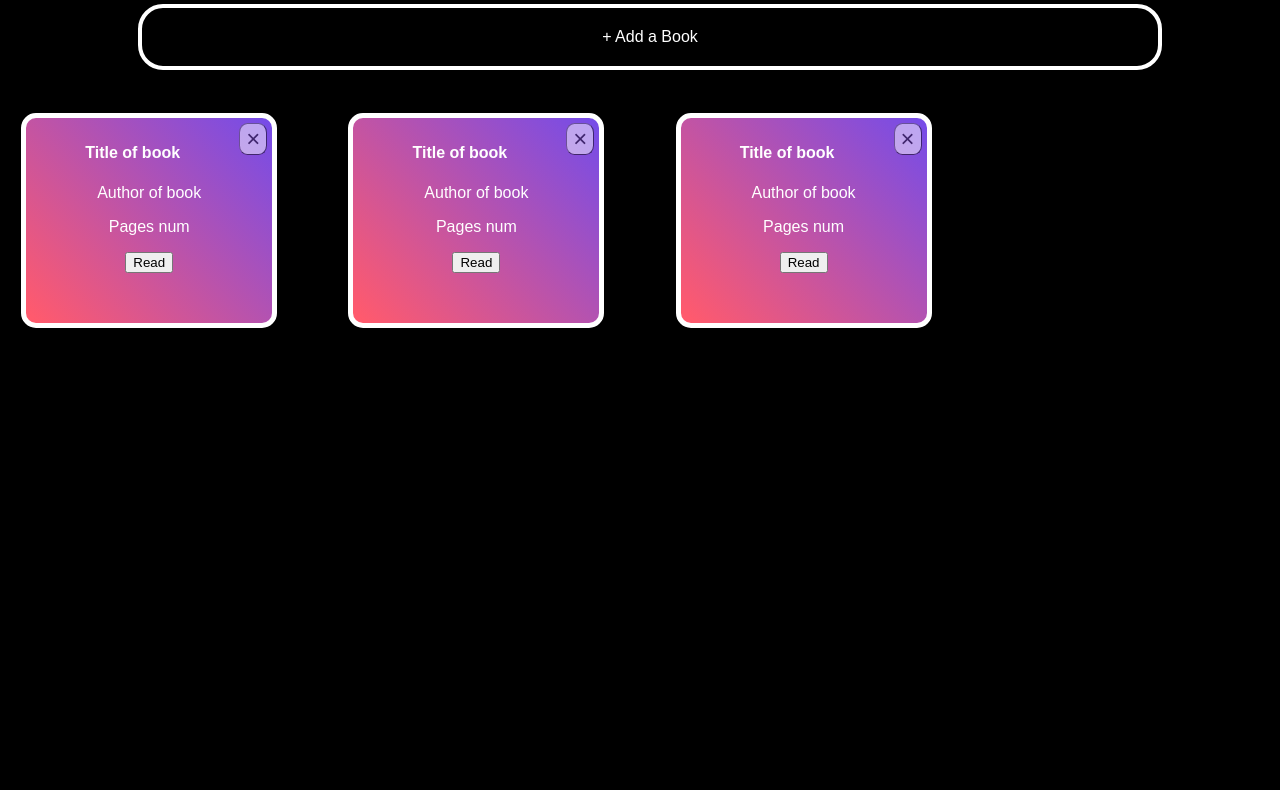
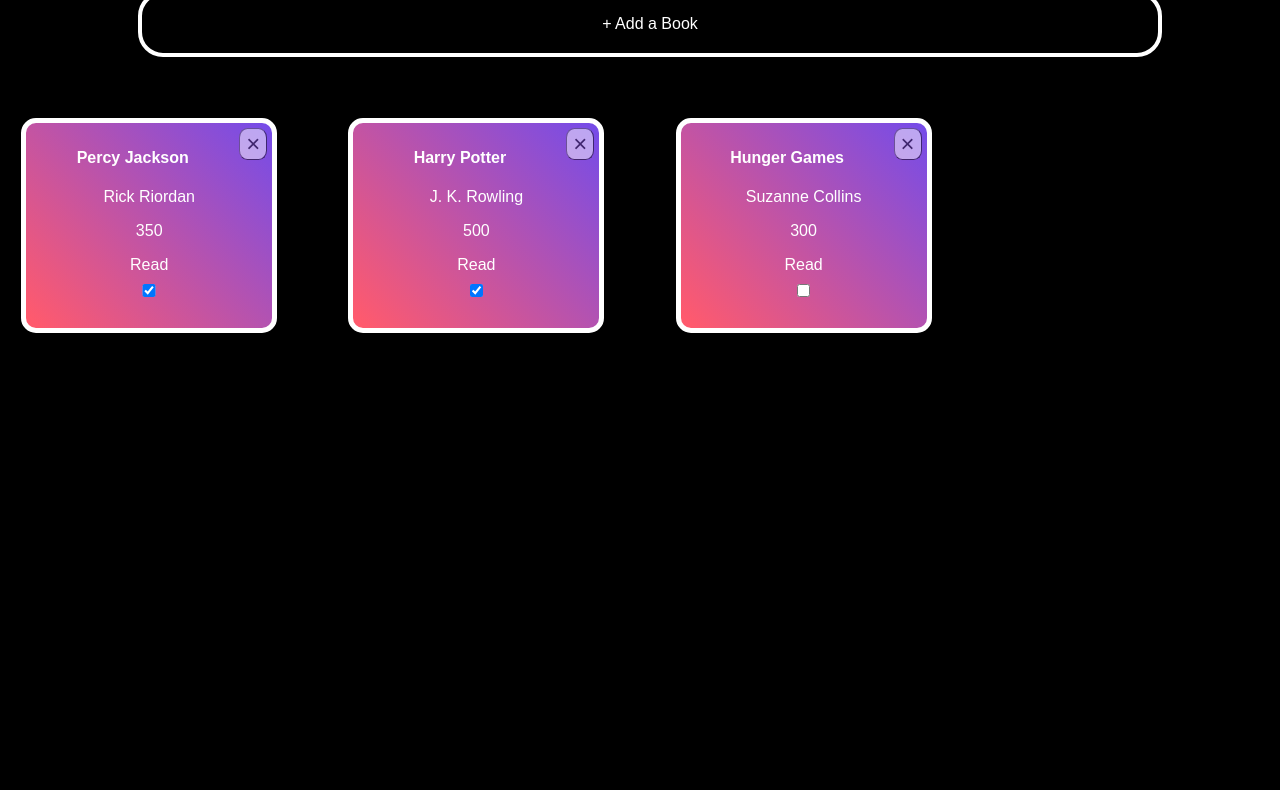
Before and after one commit to sara-naeem-cs/LibraryProject, a plain HTML site: page index.html in a window 1280 px wide. Shown: the part 84-874 px from the top of the page. Before the commit the page ends 800 px from the top, so only its background shows below. Drawn offline with Linux system fonts and the light colour scheme.

Commit message:
completed everything except read checkbox funcionality

```diff
--- a/index.html
+++ b/index.html
@@ -1,11 +1,12 @@
-<!DOCTYPE html>
 <html lang="en">
+
   <head>
     <meta charset="UTF-8">
     <title>The Best Library</title>
     <link rel="stylesheet" type="text/css" href="style.css" />
-    <script src="script.js"></script>
+    <script src="script.js" defer></script>
   </head>
+
   <body>
     <h1>Book Tracker</h1>
     <div class="form-container" id="myForm">
@@ -20,37 +21,19 @@
           <input type="text" id="book-author" placeholder="Margaret Thatcher" required></label>
         <label for="age">Pages:
           <input type="number" name="pages" id="pages" required></label>
+        <label for="book-status">Read
+        <input type="checkbox" id="book-status" value="read" checked> </label>
         <button type="button" id="submit" class="btn">Submit</button>
       </form>
     </div>
+
+    <div id="add-books-btn-div">
+    <button id="addBookBtn">+ Add a Book</button>
+    </div>
     <br>
-     <button id="addBookBtn">+ Add a Book</button>
+    <div class="book-holder" id="book-holder">
+    </div>
 
-    <div class="book-holder" id="book-holder">
-        <!-- -->
-        <div class="book" data-book="0">
-          <button class="delete"><span class="text">&times;</span></button>
-          <h4>Title of book</h4>
-          <p>Author of book</p>
-          <p>Pages num</p>
-          <button class="read"><span class="text">Read</span></button>
-        </div>
-        <div class="book" data-book="1">
-          <button class="delete"><span class="text">&times;</span></button>
-          <h4>Title of book</h4>
-          <p>Author of book</p>
-          <p>Pages num</p>
-          <button class="read"><span class="text">Read</span></button>
-        </div>
-      <div class="book" data-book="2">
-          <button class="delete"><span class="text">&times;</span></button>
-          <h4>Title of book</h4>
-          <p>Author of book</p>
-          <p>Pages num</p>
-          <button class="read"><span class="text">Read</span></button>
-      </div>
-      </div> <!--end of book holder div-->
+  </body>
 
-    <!--</div>-->
-</body>
 </html>
--- a/script.js
+++ b/script.js
@@ -5,7 +5,7 @@
   const newPages = document.getElementById("pages")
   const submitButton = document.getElementById("submit")
   const bookContainter = document.getElementById("book-holder");
-    const deleteButtons = document.querySelectorAll(".delete");
+  let deleteButtons = document.querySelectorAll(".delete");
   const openFormBtn = document.getElementById('addBookBtn');
   const closeFormBtn = document.getElementById("close-btn");
 
@@ -13,9 +13,9 @@
 
 
   let myLibrary = [];
-    const book1 = new Book("title1", "author1", 4, true)
-    const book2 = new Book("title2", "author1", 8, true)
-    const book3 = new Book("title3", "author1", 12, true)
+  const book1 = new Book("Percy Jackson", "Rick Riordan", 350, true)
+  const book2 = new Book("Harry Potter", "J. K. Rowling", 500, true)
+  const book3 = new Book("Hunger Games", "Suzanne Collins", 300, false)
 
   addBookToLibrary(book1);
   addBookToLibrary(book2);
@@ -33,45 +33,68 @@
     myLibrary.push(book);
   }
 
-    function printBooks(){
+  function printBooks() {
     for (var i = 0; i < myLibrary.length; i++) {
       console.log(myLibrary[i]);
     }
   }
 
-    function showBooks(){
-        let newContent = `<div class="book" data-book="${myLibrary.length}">
+  function removeBooks() {
+    document.querySelectorAll(".book").forEach(book => book.remove());
+  }
+
+  function showAllBooks() {
+    removeBooks();
+    let i = 0;
+    myLibrary.forEach((book, i) => {
+      let status = "unchecked";
+      if (book.read) {
+        status = "checked";
+      }
+
+
+      let newContent = `<div class="book" data-book="${i}">
                         <button class="delete"><span class="text">&times;</span></button>
-                        <h4>${newName.value}</h4>
-                        <p>${newAuthor.value}</p>
-                        <p>${newPages.value}</p>
-                        <button class="read"><span class="text">Read</span></button>
+                        <h4>${book.title}</h4>
+                        <p>${book.author}</p>
+                        <p>${book.numPages}</p>
+
+												<label for="existing-book-status">Read</label>
+                        <input type="checkbox" id="existing-book-status" name="read" value="read" ${status}>
                         </div>`;
+
       bookContainter.insertAdjacentHTML("beforeend", newContent);
+
+
+
+
+    });
+
+    deleteButtons = document.querySelectorAll(".delete");
+    deleteButtons.forEach((deleteButton) => {
+       deleteButton.addEventListener("click", handleClick);
+    });
+
   }
+
 
   submitButton.addEventListener('click', (event) => {
     event.preventDefault();
     console.log(newName.value);
     console.log(newAuthor.value);
     console.log(newPages.value);
-        const book = new Book(newName.value, newAuthor.value, newPages.value, true);
-        showBooks();
+    let book_status = true;
+    if (document.getElementById("book-status").checked) {
+      book_status = true;
+    } else {
+      book_status = false;
+    }
+
+    const book = new Book(newName.value, newAuthor.value, newPages.value, book_status);
     addBookToLibrary(book)
+    showAllBooks();
   });
 
-  deleteButtons.forEach(book=> {
-    book.addEventListener("click", function(e) {
-            const clickedBook = e.target.parentElement.parentElement;
-            var index = clickedBook.getAttribute('data-type');
-
-            clickedBook.remove();
-            //Need to remove the specific book from the array:
-            console.log(myLibrary);
-            myLibrary.splice(parseInt(index), 1);
-            console.log(myLibrary);
-      });
-  });
 
 
   openFormBtn.addEventListener('click', () => {
@@ -85,17 +108,30 @@
     }
   });
 
-  closeFormBtn.addEventListener('click', () =>{
+  closeFormBtn.addEventListener('click', () => {
     const form = document.getElementById('myForm');
     form.style.display = 'none';
     openFormBtn.style.display = 'block';
   })
 
-    //************************************************* */
 
 
 
-    function main(){
+  const handleClick = (event) => {
+
+    //console.log("helo");
+    let index = event.target.parentNode.parentNode.getAttribute("data-book");
+    //We delete this from the library and then re-render everything
+    console.log("hello",index);
+    myLibrary.splice(parseInt(index), 1);
+    showAllBooks();
+  }
+
+
+
+  Window.onload = showAllBooks();
+
+  function main() {
 
   }
   main();
--- a/style.css
+++ b/style.css
@@ -1,6 +1,9 @@
 * {
   font-family: "Montserrat", sans-serif;
+    overflow:auto;
+
 }
+
 body {
   font-family: Helvetica;
   margin: 0;
@@ -9,12 +12,13 @@
 
 h1 {
   font-size: 2.5em;
-margin: .6em 0;
+  margin: .16em 0;
   display: block;
   text-align: center;
   background: -webkit-linear-gradient(rgb(255, 90, 109), rgb(119, 76, 231));
   -webkit-background-clip: text;
   -webkit-text-fill-color: transparent;
+
 
 }
 
@@ -27,8 +31,8 @@
   height: 100%;
 }
 
-.book{
-  padding-top:2%;
+.book {
+  padding-top: 2%;
   height: 200px;
   background-color: #ee82ee;
   /*background-image: linear-gradient(to bottom right, #ee82ee, #9932cc);*/
@@ -40,19 +44,21 @@
 }
 
 
-input{
-margin:10px 0;
+input {
+  margin: 10px 0;
   padding: 10px;
-border-radius:10px;
+  border-radius: 10px;
   width: 90%;
   color: purple;
 }
 
-#myForm{
+#myForm {
+  z-index: 9999;
+  overflow-y:auto;
   position: fixed;
-display:none;
+  display: none;
   top: 50%;
-left:50%;
+  left: 50%;
   /*transform: translate(-50%, -50%) scale(0);*/
   transform: translate(-50%, -50%);
   transition: 200ms ease-in-out;
@@ -70,19 +76,20 @@
 }
 
 
-.form-header{
+.form-header {
   padding: 10px 15px;
   display: flex;
   justify-content: space-between;
-align-itmes: center;
+  align-items: center;
   boarder-bottom: 1px solid black;
 }
-.form-header .title{
+
+.form-header .title {
   font-size: 1.25rem;
   font-weight: bold;
 }
 
-#close-btn{
+#close-btn {
   border-width: 1px;
   border-style: solid;
   border-image: linear-gradient(to right, #ee82ee, darkorchid) 1;
@@ -96,24 +103,25 @@
   opacity: 1;
 }
 
-.form{
+.form {
   padding: 10px 15px;
 }
 
 label {
-display:block;
-position:relative;
+  display: block;
+  position: relative;
 }
-label > span {
-position:absolute;
+
+label>span {
+  position: absolute;
 
 }
-#addBookBtn{
+
+#addBookBtn {
   border-width: 4px;
   border-style: solid;
   border-color: white;
-background:white;
-position: relative;
+  background: white;
   position: relative;
   display: inline-flex;
   justify-content: center;
@@ -125,12 +133,13 @@
   background-color: black;
   margin: 10px;
   padding: 0.5%;
-width:80%;
+  width: 80%;
   top: 50%;
-left:50%;
+  left: 50%;
   transform: translate(-50%, -50%);
   border-radius: 25px;
   padding: 20px;
+  margin-top: 50px;
 }
 
 #addBookBtn:hover {
@@ -138,16 +147,16 @@
   color: white;
 }
 
-.delete{
-background:white;
+.delete {
+  background: white;
   border-width: 1px;
-background: white;
   opacity: 0.5;
   font-size: 1.5rem;
   float: right;
   margin-right: 5px;
   border-radius: 30%;
 }
-.delete:hover{
+
+.delete:hover {
   opacity: 1;
 }
```
Lines whose indentation alone changed are shown as unchanged.
